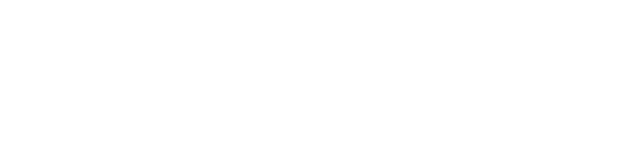
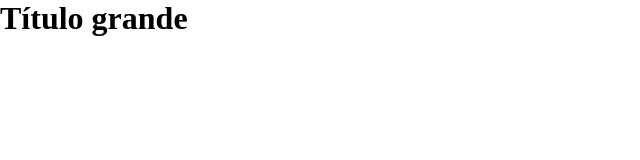
Before and after one commit to damick333/testGit, a plain HTML site: page index.html in a window 1280 px wide. Shown: the whole page, without its empty margins (0-640 px from the left). Drawn offline with Linux system fonts and the light colour scheme.

Commit message:
nuevo titulo y agregue hoja de estilos

```diff
--- a/index.html
+++ b/index.html
@@ -3,9 +3,10 @@
 <head>
     <meta charset="UTF-8">
     <meta name="viewport" content="width=device-width, initial-scale=1.0">
-    <title>Título</title>
+    <title>Títulos</title>
+    <link rel="stylesheet" href="./style.css">
 </head>
 <body>
-
+    <h1>Título grande</h1>
 </body>
 </html>
--- /dev/null
+++ b/style.css
@@ -0,0 +1,4 @@
+*{
+    margin: 0px;
+    padding: 0px;
+}
```
